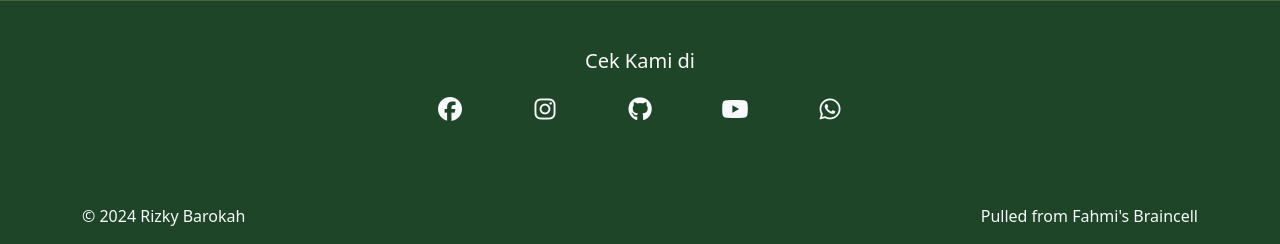
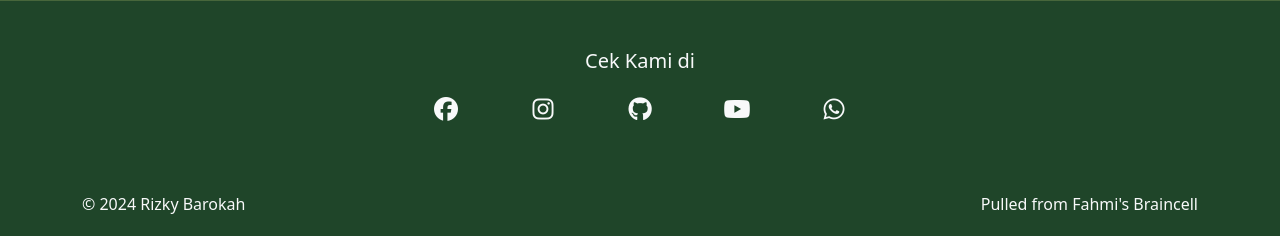
Before and after one commit to FahmiAbdrrhmn/Projek-Web-PHP-Responsif-Semester-3, a PHP site: page /produk-detail.php?nama=Paha in a window 1280 px wide. Shown: the part 890-1134 px from the top of the page. Run offline with PHP 8.4, Linux system fonts and the light colour scheme; data comes from the database, SQL or seed files in the repository; some libraries are stand-ins or nearby versions.

Commit message:
Update footer.php

```diff
--- a/footer.php
+++ b/footer.php
@@ -1,40 +1,46 @@
-<!-- footer berisi kontak -->
+<!-- Footer Berisi Kontak -->
 <div class="container-fluid warna1 py-5 text-light">
     <div class="container">
         <h5 class="text-center mb-4">Cek Kami di</h5>
-        <div class="row justify-content-center">
-            <div class="col-3 col-md-2 col-lg-1 d-flex justify-content-center mb-3">
-                <a href="https://www.facebook.com/share/1XfR7fNSe1/" target="_blank">
-                    <i class="fab fa-facebook fs-4 text-light"></i>
+        <div class="row justify-content-center gy-3 gx-5">
+            <!-- Facebook -->
+            <div class="col-4 col-sm-3 col-md-2 col-lg-1 d-flex justify-content-center">
+                <a href="https://www.facebook.com/share/1XfR7fNSe1/" target="_blank" class="text-decoration-none">
+                    <i class="fab fa-facebook text-light fs-4"></i>
                 </a>
             </div>
-            <div class="col-3 col-md-2 col-lg-1 d-flex justify-content-center mb-3">
-                <a href="https://www.instagram.com/usualweirdguy/profilecard/?igsh=MTZtemtqc3lwcmUwcQ==" target="_blank">
-                    <i class="fab fa-instagram fs-4 text-light"></i>
+            <!-- Instagram -->
+            <div class="col-4 col-sm-3 col-md-2 col-lg-1 d-flex justify-content-center">
+                <a href="https://www.instagram.com/usualweirdguy/profilecard/?igsh=MTZtemtqc3lwcmUwcQ==" target="_blank" class="text-decoration-none">
+                    <i class="fab fa-instagram text-light fs-4"></i>
                 </a>
             </div>
-            <div class="col-3 col-md-2 col-lg-1 d-flex justify-content-center mb-3">
-                <a href="https://github.com/FahmiAbdrrhmn/Projek-Web-PHP-Responsif-Semester-3" target="_blank">
-                    <i class="fab fa-github fs-4 text-light"></i>
+            <!-- GitHub -->
+            <div class="col-4 col-sm-3 col-md-2 col-lg-1 d-flex justify-content-center">
+                <a href="https://github.com/FahmiAbdrrhmn/Projek-Web-PHP-Responsif-Semester-3" target="_blank" class="text-decoration-none">
+                    <i class="fab fa-github text-light fs-4"></i>
                 </a>
             </div>
-            <div class="col-3 col-md-2 col-lg-1 d-flex justify-content-center mb-3">
-                <a href="https://youtube.com/@fahmiabdurrahman318?si=gotuxxEygV-90HP_" target="_blank">
-                    <i class="fab fa-youtube fs-4 text-light"></i>
+            <!-- YouTube -->
+            <div class="col-4 col-sm-3 col-md-2 col-lg-1 d-flex justify-content-center">
+                <a href="https://youtube.com/@fahmiabdurrahman318?si=gotuxxEygV-90HP_" target="_blank" class="text-decoration-none">
+                    <i class="fab fa-youtube text-light fs-4"></i>
                 </a>
             </div>
-            <div class="col-3 col-md-2 col-lg-1 d-flex justify-content-center mb-3">
-                <a href="https://wa.me/qr/WECNP34T3FX4I1" target="_blank">
-                    <i class="fab fa-whatsapp fs-4 text-light"></i>
+            <!-- WhatsApp -->
+            <div class="col-4 col-sm-3 col-md-2 col-lg-1 d-flex justify-content-center">
+                <a href="https://wa.me/qr/WECNP34T3FX4I1" target="_blank" class="text-decoration-none">
+                    <i class="fab fa-whatsapp text-light fs-4"></i>
                 </a>
             </div>
         </div>
     </div>
 </div>
 
+<!-- Footer Copyright -->
 <div class="container-fluid warna1 text-light text-center py-3">
     <div class="container d-flex flex-column flex-md-row justify-content-between align-items-center">
-        <span>&copy; 2024 Rizky Barokah</span>
-        <span>Pulled from Fahmi's Braincell</span>
+        <span class="my-1">&copy; 2024 Rizky Barokah</span>
+        <span class="my-1">Pulled from Fahmi's Braincell</span>
     </div>
 </div>
```
